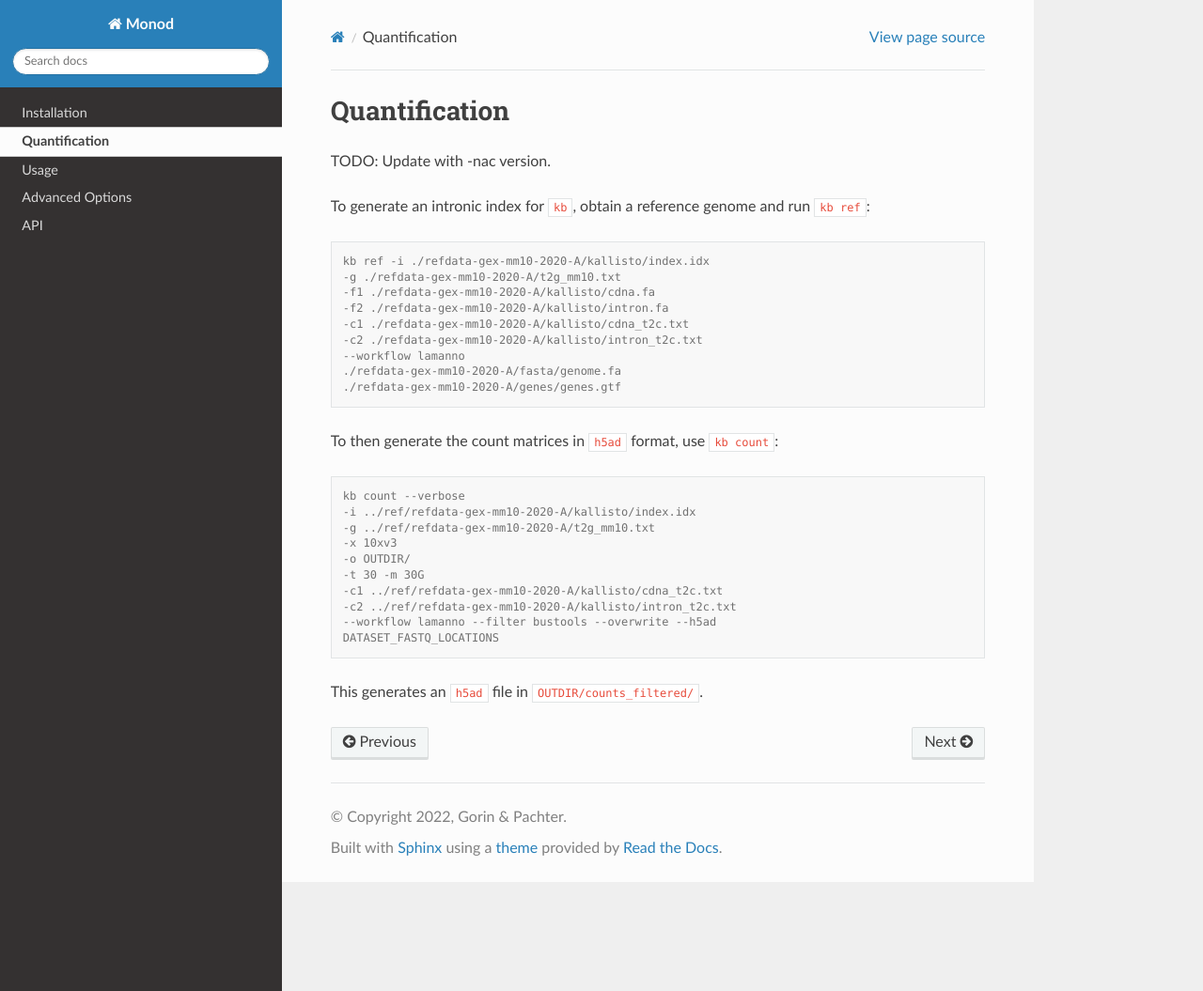
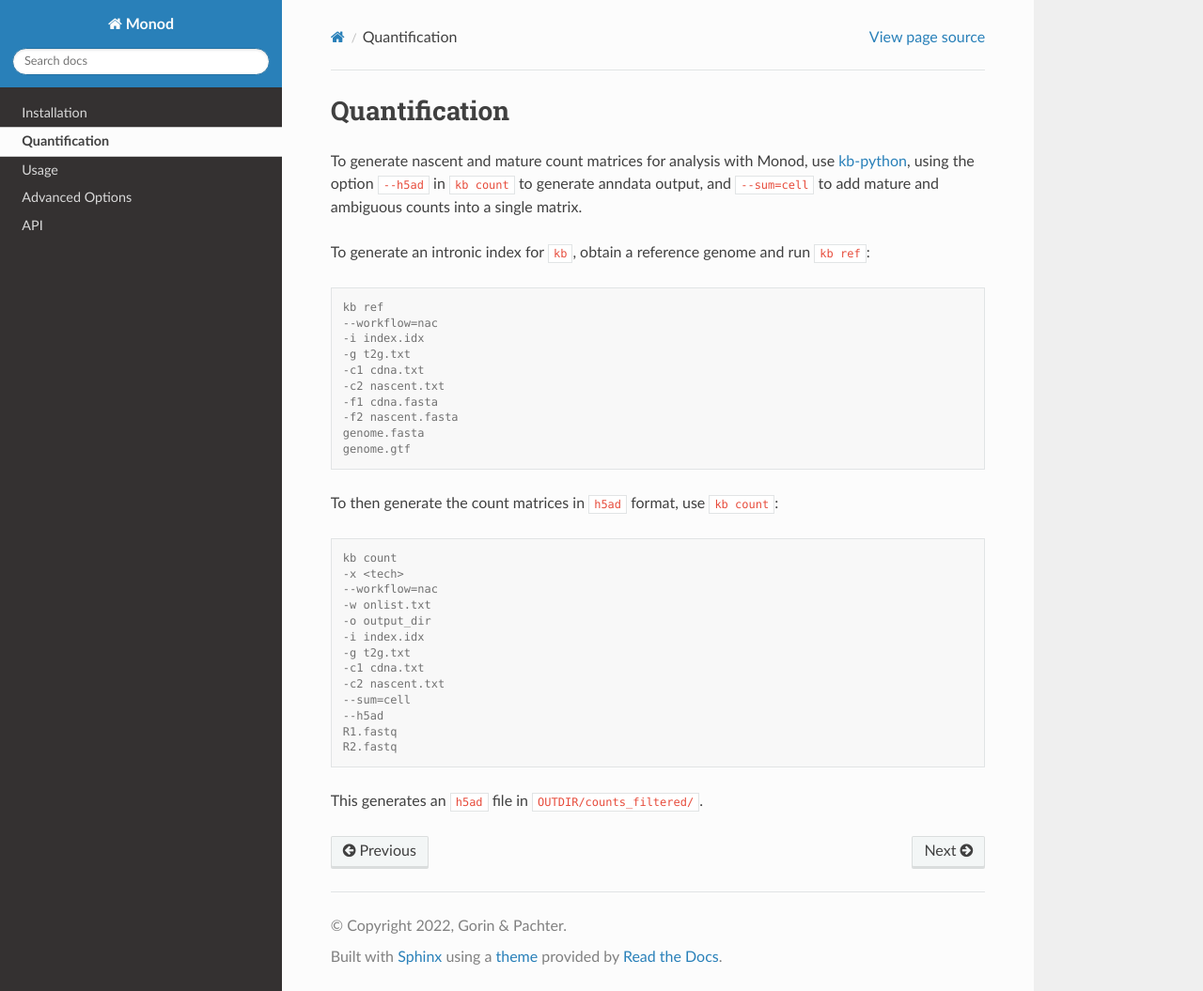
Before and after one commit to pachterlab/monod_examples, a Sphinx documentation site: the page built from docs/source/quantification.rst, in a window 1280 px wide and 1055 px high. Shown: the whole window at 94% size. Built offline with Sphinx 7.4.7 and the Read the Docs theme 3.1.0, drawn with Linux system fonts in a browser that asks for light colours.

Commit message:
Update quantification.rst

```diff
--- a/docs/source/quantification.rst
+++ b/docs/source/quantification.rst
@@ -1,35 +1,41 @@
 Quantification
 =====
 
-TODO: Update with -nac version.
+To generate nascent and mature count matrices for analysis with Monod, use `kb-python`_, using the option ``--h5ad`` in ``kb count`` to generate anndata output, and ``--sum=cell`` to add mature and ambiguous counts into a single matrix.
+
+.. _kb-python: https://www.nature.com/articles/s41596-024-01057-0
 
 To generate an intronic index for ``kb``, obtain a reference genome and run ``kb ref``:
 
 .. code-block:: console
 
- kb ref -i ./refdata-gex-mm10-2020-A/kallisto/index.idx
- -g ./refdata-gex-mm10-2020-A/t2g_mm10.txt
- -f1 ./refdata-gex-mm10-2020-A/kallisto/cdna.fa
- -f2 ./refdata-gex-mm10-2020-A/kallisto/intron.fa
- -c1 ./refdata-gex-mm10-2020-A/kallisto/cdna_t2c.txt
- -c2 ./refdata-gex-mm10-2020-A/kallisto/intron_t2c.txt
- --workflow lamanno
- ./refdata-gex-mm10-2020-A/fasta/genome.fa
- ./refdata-gex-mm10-2020-A/genes/genes.gtf
+ kb ref
+ --workflow=nac
+ -i index.idx
+ -g t2g.txt
+ -c1 cdna.txt
+ -c2 nascent.txt
+ -f1 cdna.fasta
+ -f2 nascent.fasta
+ genome.fasta
+ genome.gtf
 
 To then generate the count matrices in ``h5ad`` format, use ``kb count``:
 
 .. code-block:: console
 
-   kb count --verbose
-   -i ../ref/refdata-gex-mm10-2020-A/kallisto/index.idx
-   -g ../ref/refdata-gex-mm10-2020-A/t2g_mm10.txt
-   -x 10xv3
-   -o OUTDIR/
-   -t 30 -m 30G
-   -c1 ../ref/refdata-gex-mm10-2020-A/kallisto/cdna_t2c.txt
-   -c2 ../ref/refdata-gex-mm10-2020-A/kallisto/intron_t2c.txt
-   --workflow lamanno --filter bustools --overwrite --h5ad
-   DATASET_FASTQ_LOCATIONS
+ kb count
+ -x <tech>
+ --workflow=nac
+ -w onlist.txt
+ -o output_dir
+ -i index.idx
+ -g t2g.txt
+ -c1 cdna.txt
+ -c2 nascent.txt
+ --sum=cell
+ --h5ad
+ R1.fastq
+ R2.fastq
 
 This generates an ``h5ad`` file in ``OUTDIR/counts_filtered/``.
```
